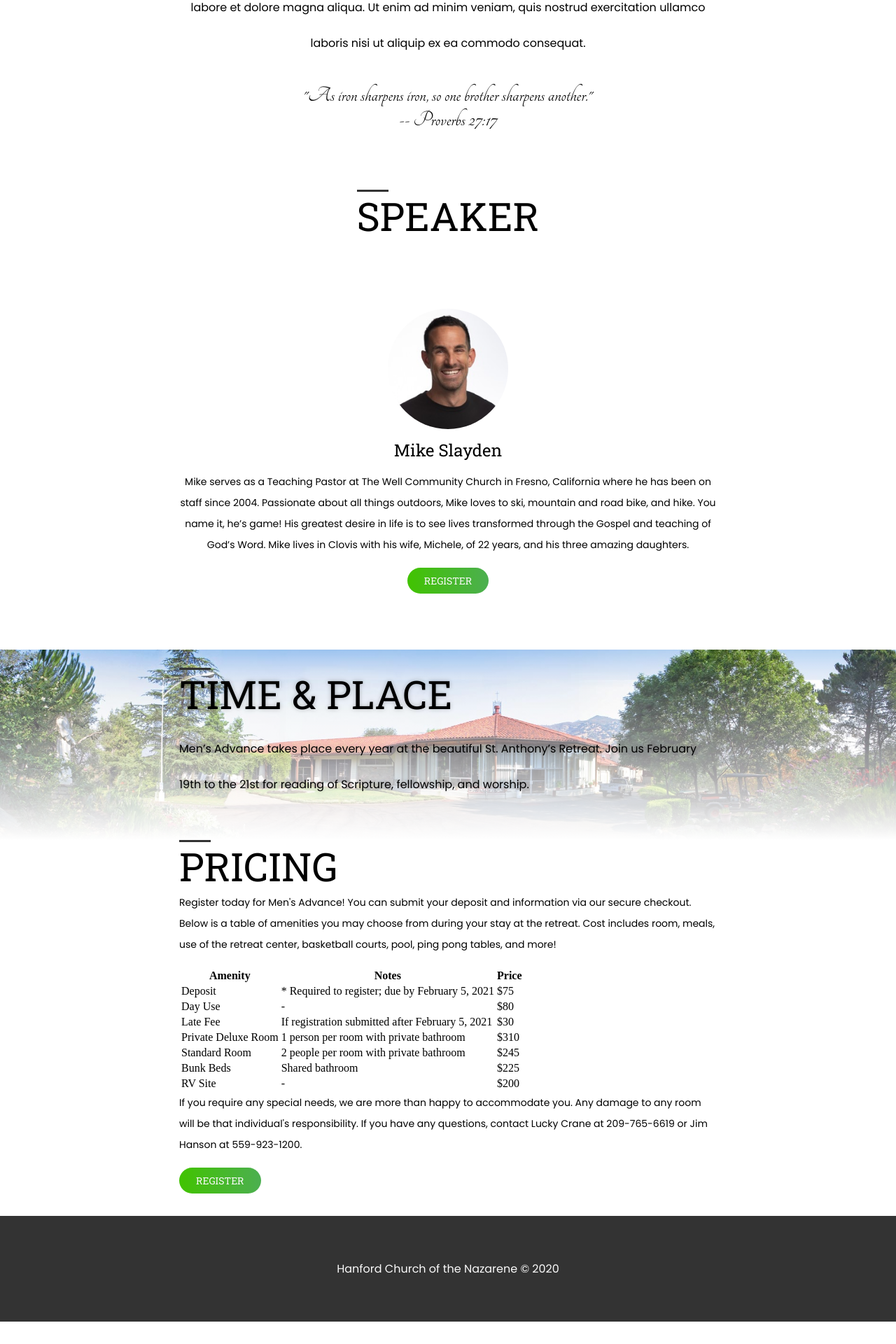
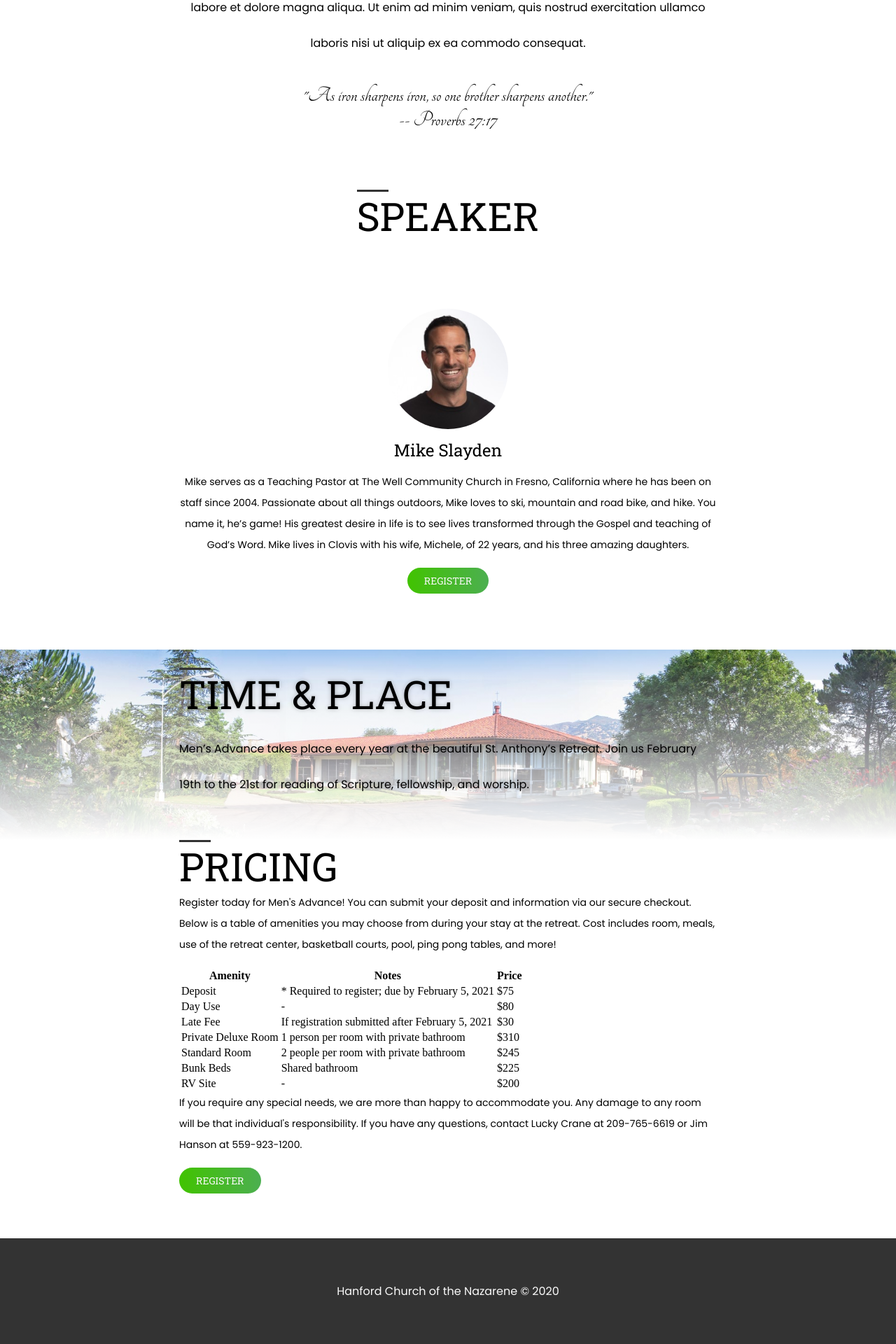
Before and after one commit to juliancoleman/mens-advance, a Jekyll site: the page built from index.html, in a window 1280 px wide. Shown: the part 1027-2947 px from the top of the page at 70% size. Built offline with Jekyll 4.4.1, drawn with Linux system fonts in a browser that asks for light colours; before the commit the page ends 2915 px from its top, so only the background shows below that.

Commit message:
increases footer margin

```diff
--- a/_sass/components/footer.scss
+++ b/_sass/components/footer.scss
@@ -6,5 +6,5 @@ footer {
   text-align: center;
   background-color: $gray;
   color: $white;
-  margin-top: 2rem;
+  margin-top: 4rem;
 }
```
